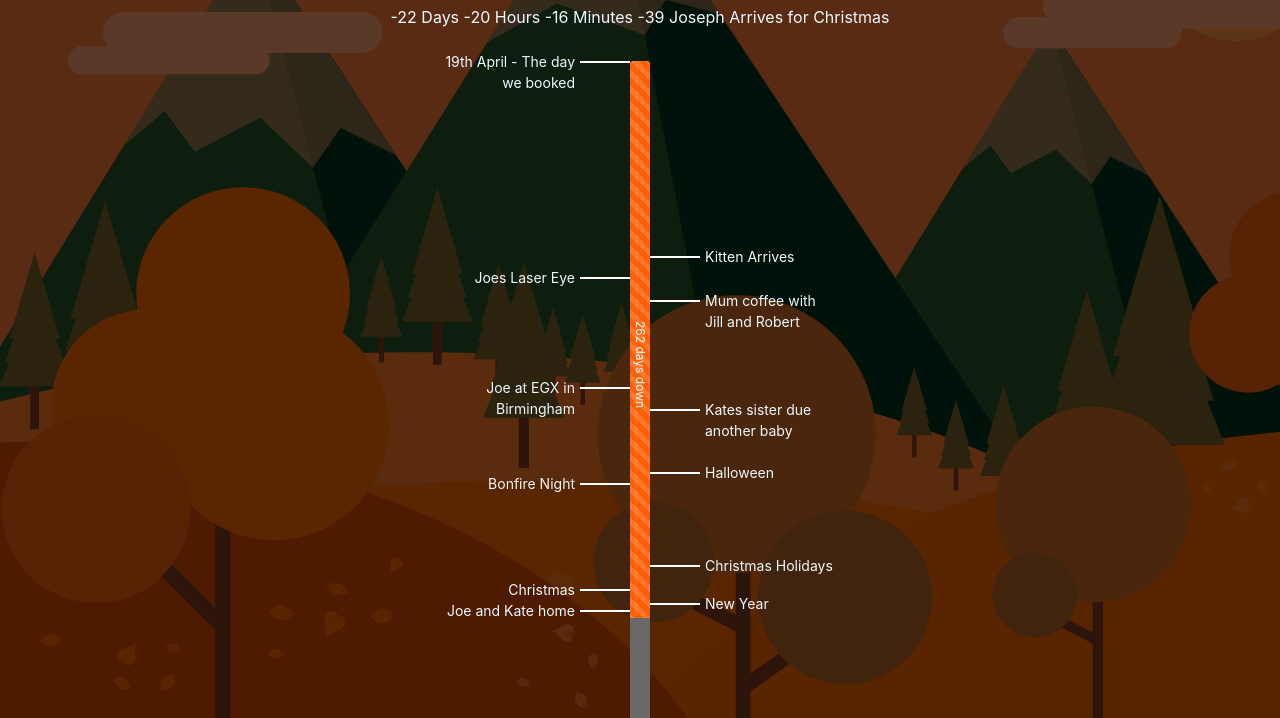
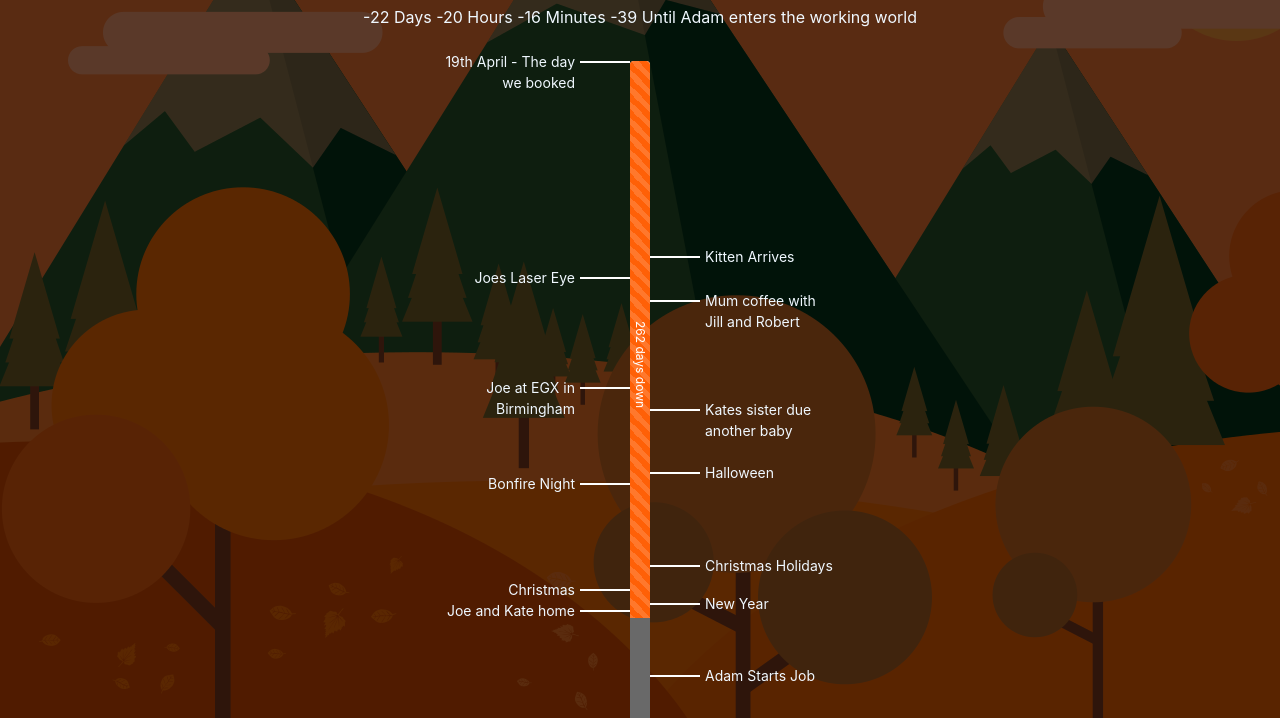
Before and after one commit to Yunojoe/countdown, a website: page index.html in a window 1280 px wide. Shown: the part 222-940 px from the top of the page. Drawn offline with Linux system fonts and the light colour scheme.

Commit message:
added adam job

```diff
--- a/index.html
+++ b/index.html
@@ -50,7 +50,7 @@
 			   Hours <span id="event_minutes">the</span>
 			   Minutes
 			   <span id="event_seconds">and the</span>
-			   Joseph Arrives for Christmas
+			   Until Adam enters the working world
                 </p>
 	  </div>
 
@@ -100,6 +100,9 @@
       <div class="vline vleft vhome"></div>
 			<div class="vtag vleft vhome">Joe and Kate home</div>
 
+	  <div class="vline vright adamjob"></div>
+			<div class="vtag vright adamjob">Adam Starts Job</div>
+
       <div class="vline vleft vkatebday"></div>
 			<div class="vtag vleft vkatebday">Kate Birthday</div>
 
--- a/style.css
+++ b/style.css
@@ -4,6 +4,7 @@ body{
     background: #5a3929;  /* fallback for old browsers */
     background-image: url(img/bg2.png);
     background-blend-mode: multiply;
+	background-repeat: no-repeat;
 	height: 100%;
 	color: aliceblue;
 	will-change: opacity;
@@ -123,6 +124,10 @@ body{
 .vamybday {
 	top: 90.07060900264784%;
 }
+
+.adamjob{
+	top:76.83142100617829%;
+}
 .katebday {
 	left: 88.2171226831421%;
 }
```
